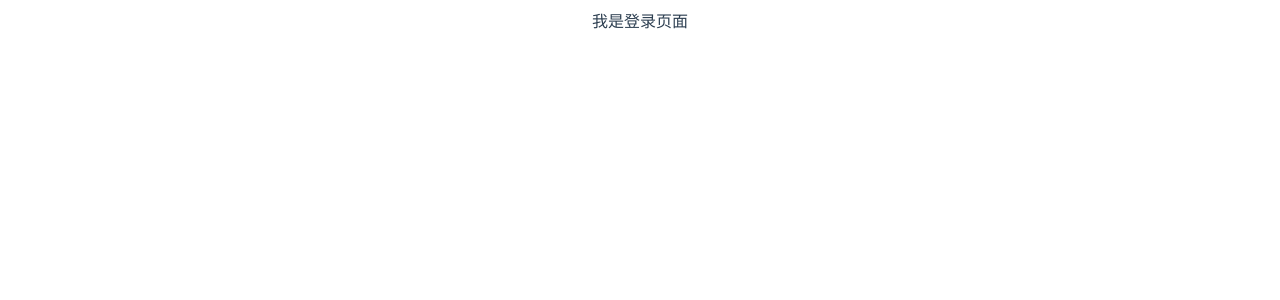
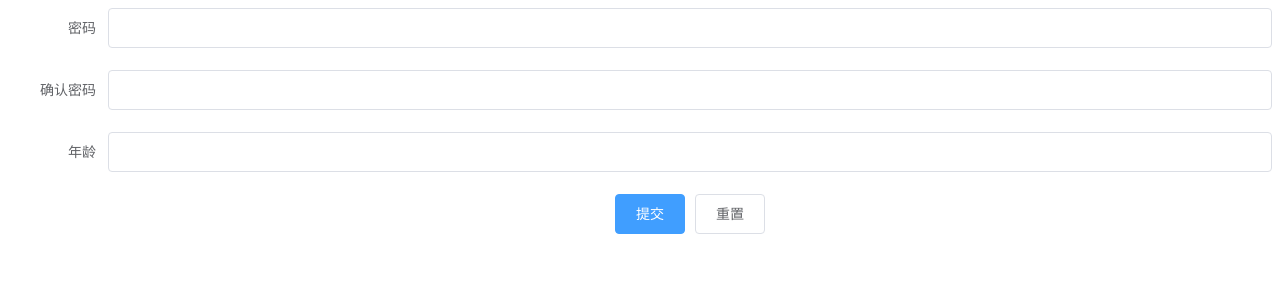
Before and after one commit to jhqu/vuetest, a Vue app in the folder my-project/: page /login in a window 1280 px wide. Shown: the top 300 px of the page. Built offline with nearby package versions, Linux system fonts and the light colour scheme.

Commit message:
登陆页

```diff
--- a/my-project/src/views/Login.vue
+++ b/my-project/src/views/Login.vue
@@ -1,3 +1,93 @@
 <template>
-    <div>我是登录页面</div>
+<div>
+   <el-form :model="ruleForm" status-icon :rules="rules" ref="ruleForm" label-width="100px" class="demo-ruleForm">
+  <el-form-item label="密码" prop="pass">
+    <el-input type="password" v-model="ruleForm.pass" autocomplete="off"></el-input>
+  </el-form-item>
+  <el-form-item label="确认密码" prop="checkPass">
+    <el-input type="password" v-model="ruleForm.checkPass" autocomplete="off"></el-input>
+  </el-form-item>
+  <el-form-item label="年龄" prop="age">
+    <el-input v-model.number="ruleForm.age"></el-input>
+  </el-form-item>
+  <el-form-item>
+    <el-button type="primary" @click="submitForm('ruleForm')">提交</el-button>
+    <el-button @click="resetForm('ruleForm')">重置</el-button>
+  </el-form-item>
+</el-form>
+</div>
 </template>
+<script>
+  export default {
+    data() {
+      var checkAge = (rule, value, callback) => {
+        if (!value) {
+          return callback(new Error('年龄不能为空'));
+        }
+        setTimeout(() => {
+          if (!Number.isInteger(value)) {
+            callback(new Error('请输入数字值'));
+          } else {
+            if (value < 18) {
+              callback(new Error('必须年满18岁'));
+            } else {
+              callback();
+            }
+          }
+        }, 1000);
+      };
+      var validatePass = (rule, value, callback) => {
+        if (value === '') {
+          callback(new Error('请输入密码'));
+        } else {
+          if (this.ruleForm.checkPass !== '') {
+            this.$refs.ruleForm.validateField('checkPass');
+          }
+          callback();
+        }
+      };
+      var validatePass2 = (rule, value, callback) => {
+        if (value === '') {
+          callback(new Error('请再次输入密码'));
+        } else if (value !== this.ruleForm.pass) {
+          callback(new Error('两次输入密码不一致!'));
+        } else {
+          callback();
+        }
+      };
+      return {
+        ruleForm: {
+          pass: '',
+          checkPass: '',
+          age: ''
+        },
+        rules: {
+          pass: [
+            { validator: validatePass, trigger: 'blur' }
+          ],
+          checkPass: [
+            { validator: validatePass2, trigger: 'blur' }
+          ],
+          age: [
+            { validator: checkAge, trigger: 'blur' }
+          ]
+        }
+      };
+    },
+    methods: {
+      submitForm(formName) {
+        this.$refs[formName].validate((valid) => {
+          if (valid) {
+            alert('submit!');
+          } else {
+            console.log('error submit!!');
+            return false;
+          }
+        });
+      },
+      resetForm(formName) {
+        this.$refs[formName].resetFields();
+      }
+    }
+  }
+</script>
```
